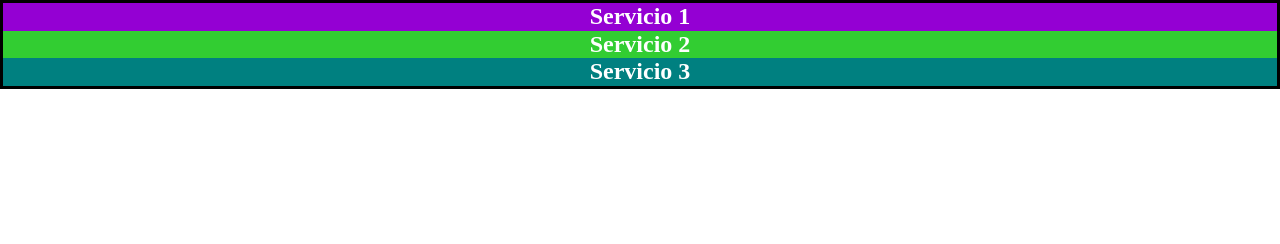
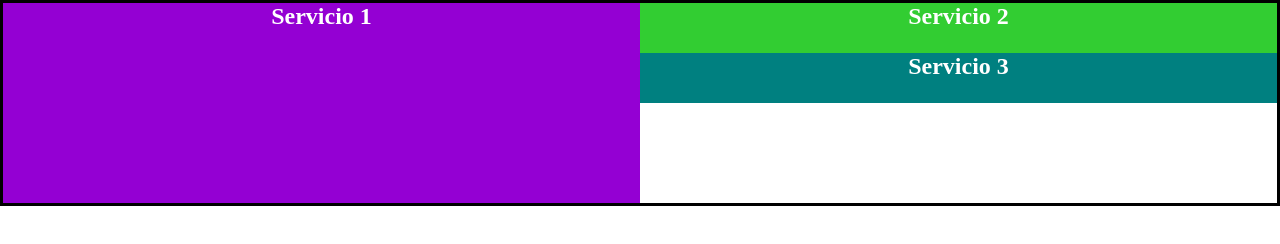
Before and after one commit to ojedam13/cssgrid-basicos, a plain HTML site: page 01-grid/index.html in a window 1280 px wide. Drawn offline with nearby package versions, Linux system fonts and the light colour scheme.

Commit message:
grid container

```diff
--- a/01-grid/css/style.css
+++ b/01-grid/css/style.css
@@ -4,6 +4,10 @@ h2 {
 }
 .servicios {
     border: 3px solid black;
+    display: grid;
+    grid-template-columns: 50% 25% 25%;
+    grid-template-rows: 25% 25% 25% 25%;
+    height: 200px;
 }
 
 .servicio {
@@ -13,11 +17,15 @@ h2 {
 
 .servicio-1 {
     background-color: darkviolet;
+    grid-column: 1/2;
+    grid-row: 1/  5;
 }
 
 .servicio-2 {
     background-color: limegreen;
+    grid-column: 2/4;
 }
 .servicio-3 {
     background-color: teal;
+     grid-column: 2/4;
 }
```
